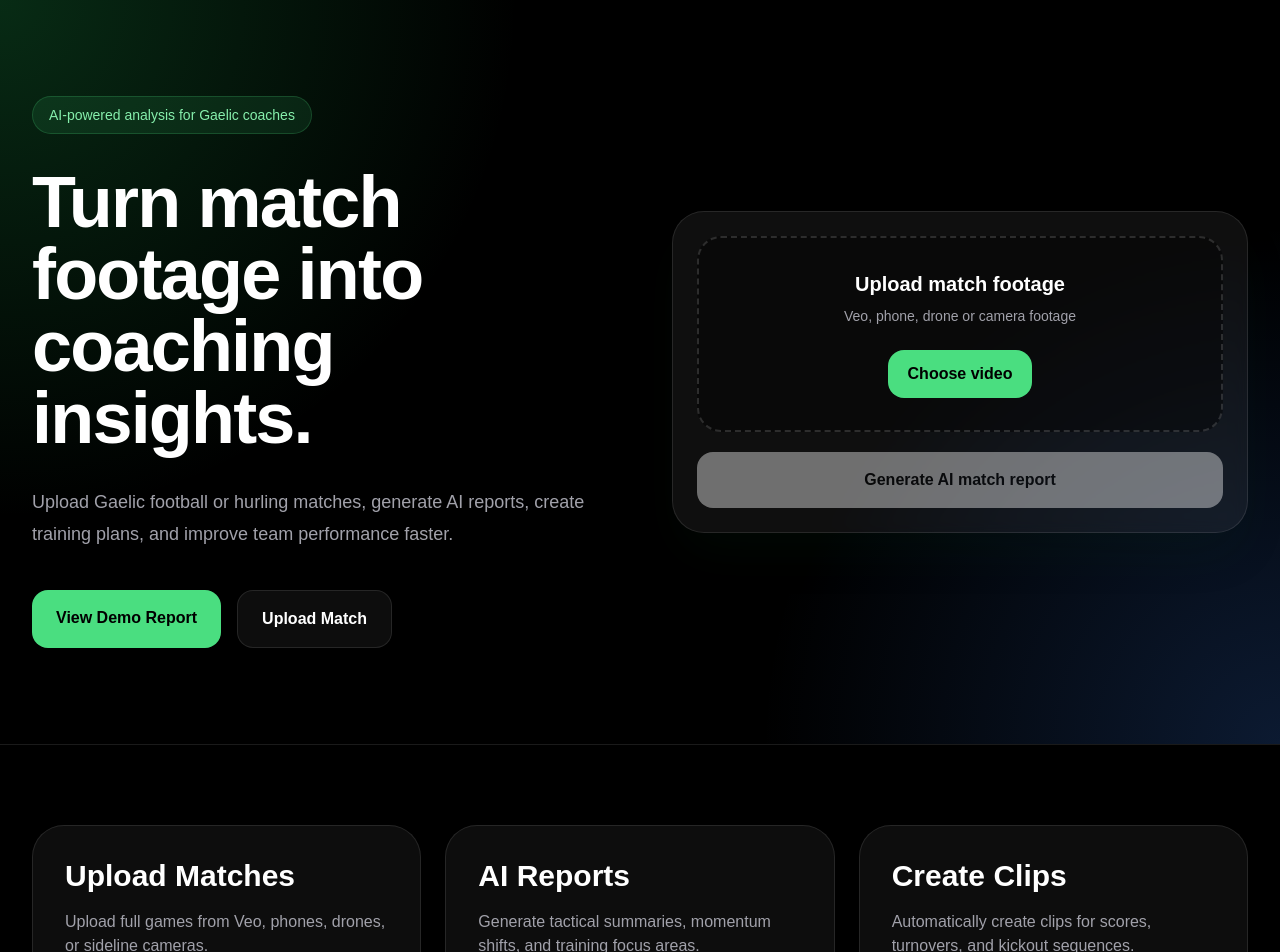
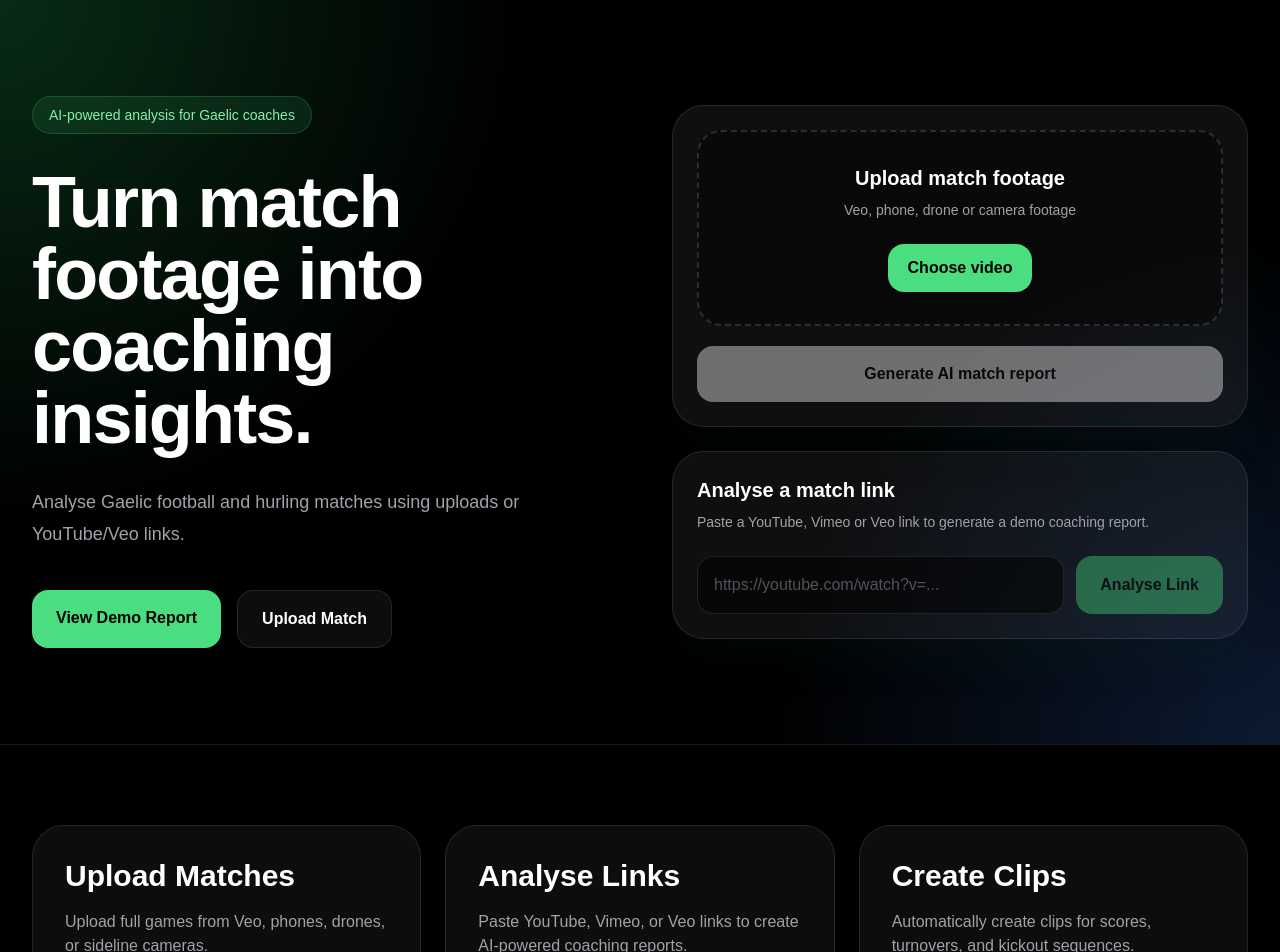
Before and after one commit to Ciaranj05/gaelic-coach-ai, a Next.js app: page / in a window 1280 px wide. Shown: the top 952 px of the page. Built offline with nearby package versions, Linux system fonts and the light colour scheme.

Commit message:
Add YouTube analysis workflow to homepage

```diff
--- a/app/page.tsx
+++ b/app/page.tsx
@@ -1,5 +1,6 @@
 import Link from 'next/link'
 import UploadCard from '@/components/upload-card'
+import YouTubeAnalyser from '@/components/youtube-analyser'
 
 export default function HomePage() {
   return (
@@ -19,7 +20,7 @@ export default function HomePage() {
               </h1>
 
               <p className="mt-8 max-w-2xl text-lg leading-8 text-zinc-400">
-                Upload Gaelic football or hurling matches, generate AI reports, create training plans, and improve team performance faster.
+                Analyse Gaelic football and hurling matches using uploads or YouTube/Veo links.
               </p>
 
               <div className="mt-10 flex flex-wrap gap-4">
@@ -39,7 +40,10 @@ export default function HomePage() {
               </div>
             </div>
 
-            <UploadCard />
+            <div className="space-y-6">
+              <UploadCard />
+              <YouTubeAnalyser />
+            </div>
           </div>
         </div>
       </section>
@@ -54,9 +58,9 @@ export default function HomePage() {
           </div>
 
           <div className="rounded-[2rem] border border-white/10 bg-white/[0.05] p-8">
-            <h2 className="text-3xl font-bold">AI Reports</h2>
+            <h2 className="text-3xl font-bold">Analyse Links</h2>
             <p className="mt-4 text-zinc-400">
-              Generate tactical summaries, momentum shifts, and training focus areas.
+              Paste YouTube, Vimeo, or Veo links to create AI-powered coaching reports.
             </p>
           </div>
 
```
